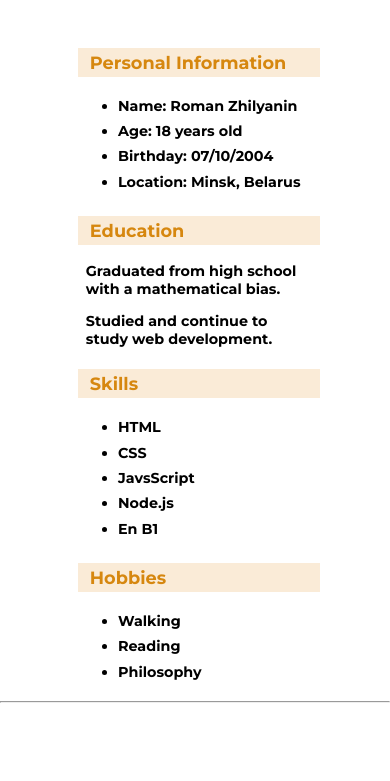
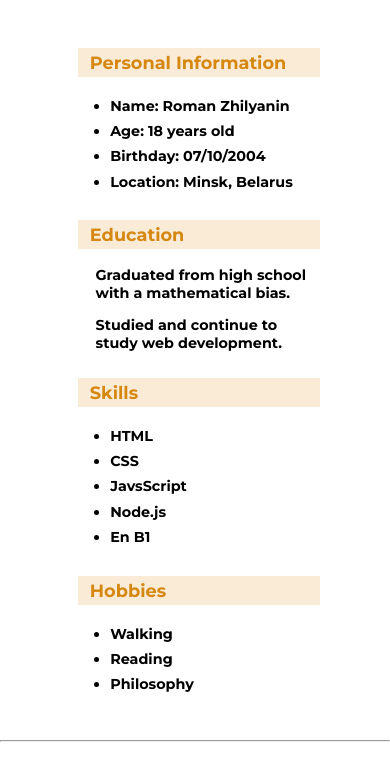
Before and after one commit to romanzhh/resume, a plain HTML site: page index.html in a window 390 px wide. Shown: the part 57-838 px from the top of the page. Drawn offline with Linux system fonts and the light colour scheme.

Commit message:
not over

```diff
--- a/index.html
+++ b/index.html
@@ -50,7 +50,7 @@
       </ul>
     </div>
   </main>
-  <hr>
+  <hr class="bottom">
   <script src="./script.js"></script>
 </body>
 </html>
--- a/script.js
+++ b/script.js
@@ -20,6 +20,7 @@ contacts.addEventListener('pointerup', (e) => {
 });
 
 const lis = document.querySelectorAll('li');
+const uls = document.querySelectorAll('ul');
 
 for (const li of lis) {
   const span = document.createElement('span');
@@ -38,4 +39,12 @@ if (width > height && !window.navigator.userAgent.includes('Windows')) {
   for (const stripText of stripTexts) {
     stripText.style.bottom = '5px';
   }
+
+  for (const li of lis) {
+    li.style.marginLeft = '20vw';
+  }
+
+  for (const ul of uls) {
+    ul.style.margin = 0;
+  }
 }
--- a/style.css
+++ b/style.css
@@ -65,17 +65,37 @@ hr {
 }
 
 .text > li {
-  margin-left: 20vw;
+  margin-left: 21.5vw;
   font-size: 1.7vh;
   line-height: 3vh;
 }
 
+.education > p {
+  margin-top: 1vh;
+}
+
 .education-text {
-  margin-left: 22vw;
+  margin-left: 23vw;
   font-size: 1.7vh;
   width: 55vw;
 }
 
 .margin {
-  margin-top: 2.5vh;
+  margin-top: 3vh;
 }
+
+.bottom {
+  margin-top: 5vh;
+}
+
+@media (max-width: 450px) {
+  .text > li {
+    margin-left: 18vw;
+    font-size: 1.7vh;
+    line-height: 3vh;
+  }
+
+  .education-text {
+    margin-left: 24.5vw;
+  }
+}
```
